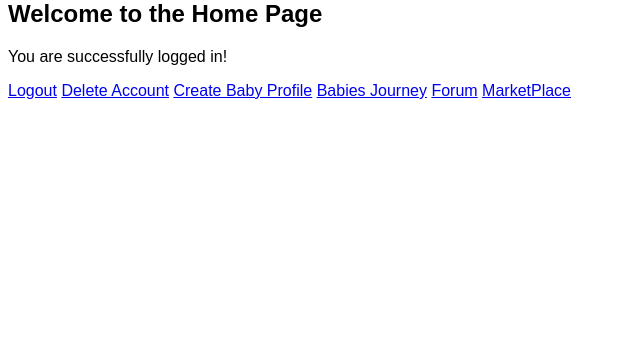
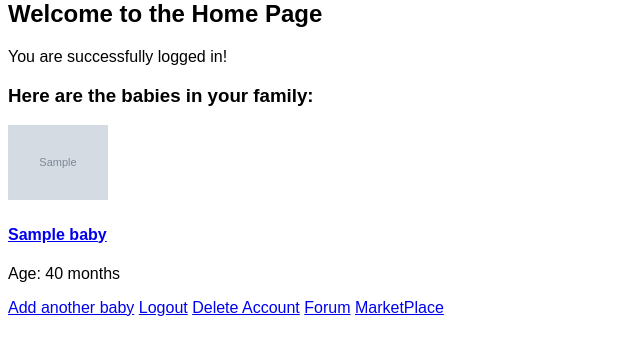
Before and after one commit to mayenkalu/Bobo, a Django app: page /accounts/home/ in a window 1280 px wide. Shown: the part 20-375 px from the top of the page, without its empty margins (0-640 px from the left). Run offline with Django 4.2, Linux system fonts and the light colour scheme; a user stored in the database is signed in; tables that the repository leaves empty hold one stand-in row (values such as "Sample post"); grey boxes marked "Sample" are stand-in pictures; parts of the project's set-up code (start-up, migrations or seed data) failed here and were passed over.

Commit message:
home page edited with better description

```diff
--- a/accounts/templates/accounts/home.html
+++ b/accounts/templates/accounts/home.html
@@ -3,10 +3,27 @@
 {% block content %}
   <h2>Welcome to the Home Page</h2>
   <p>You are successfully logged in!</p>
+
+  {% if babies %}
+    <h3>Here are the babies in your family:</h3>
+    {% for baby in babies %}
+      <div>
+        {% if baby.picture %}
+          <img src="{{ baby.picture.url }}" alt="{{ baby.name }}'s picture" style="width: 100px; height: auto;">
+        {% else %}
+          <p>No picture available.</p>
+        {% endif %}
+        <h4><a href="{% url 'babies:baby_detail' baby.id %}">{{ baby.name }}</a></h4>
+        <p>Age: {{ baby.age_in_months }} months</p>
+      </div>
+    {% endfor %}
+    <a href="{% url 'babies:baby_create' %}">Add another baby</a> <!-- This is the link to create a new baby profile -->
+  {% else %}
+    <p>You don't have any baby profiles. <a href="{% url 'babies:baby_create' %}">Create one now.</a></p>
+  {% endif %}
+
   <a href="{% url 'logout' %}">Logout</a> <!-- This is the logout button -->
   <a href="{% url 'delete_account' %}">Delete Account</a> <!-- This is the delete account button -->
-  <a href="{% url 'babies:baby_create' %}">Create Baby Profile</a> <!-- This is the link to create a new baby profile -->
-  <a href="{% url 'babies:babies_journey' %}">Babies Journey</a>
   <a href="{% url 'forum:category_list' %}">Forum</a> <!-- This is the link to the forum -->
   <a href="{% url 'marketplace:category_list' %}">MarketPlace</a>
 {% endblock %}
--- a/accounts/views.py
+++ b/accounts/views.py
@@ -5,13 +5,14 @@ from django.contrib.auth.forms import AuthenticationForm
 from django.contrib import messages
 from django.contrib.auth.decorators import login_required
 from django.contrib.auth import logout
+from babies.models import Baby
 
 # This view handles the home page of the application.
 # The login_required decorator ensures that only authenticated users can access this view.
 @login_required
 def home_view(request):
     # The render function is used to generate the HTML for the home page.
-    return render(request, 'accounts/home.html')
+    return render(request, 'accounts/home.html', {'babies': Baby.objects.filter(user=request.user)})
 
 # This view handles the signup page and the user creation process.
 def signup_view(request):
```
